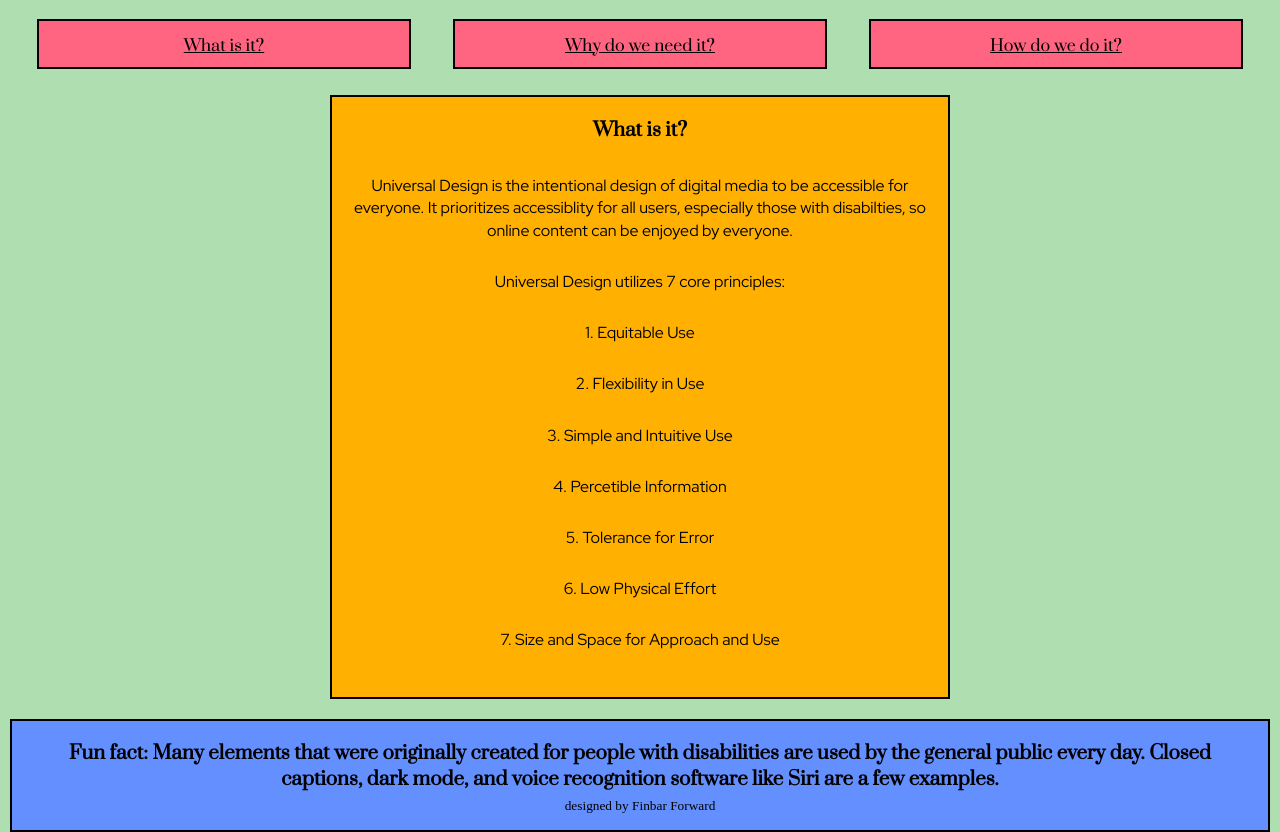
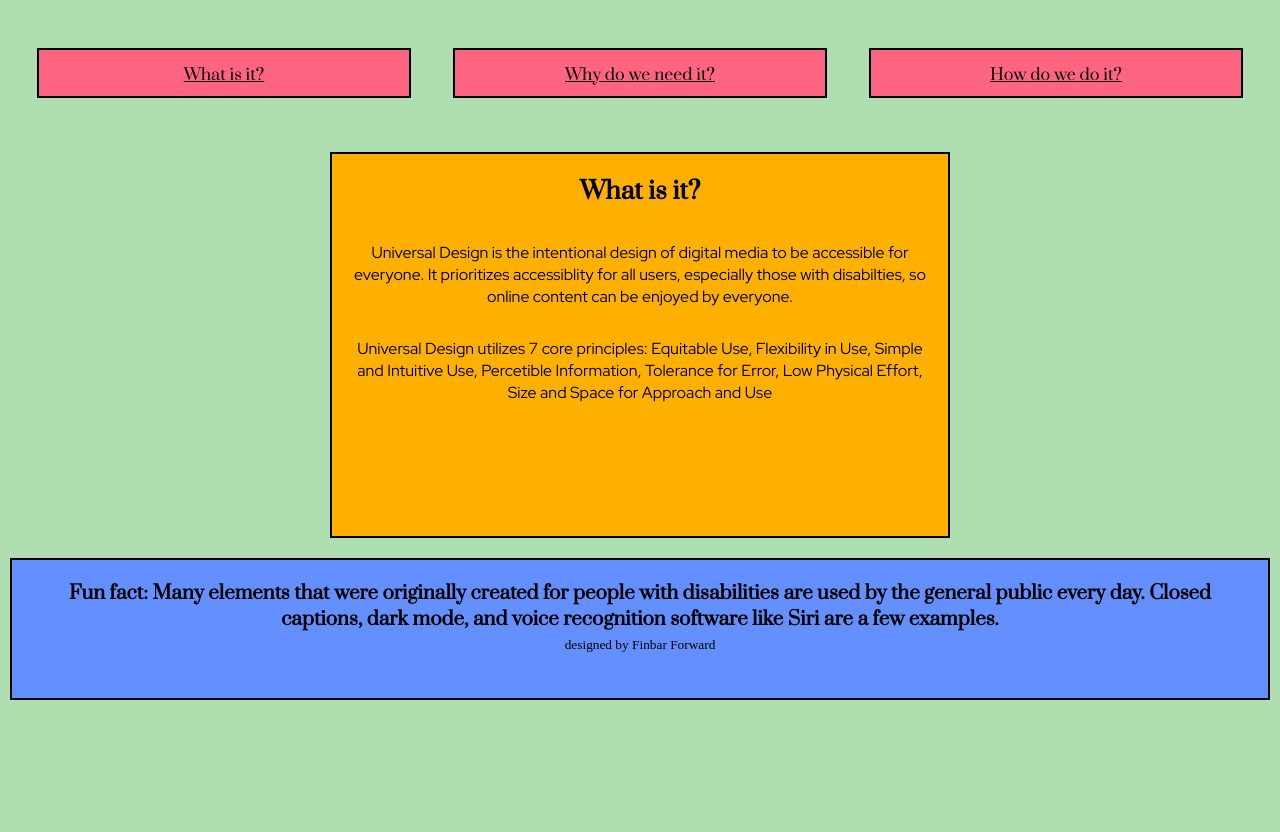
Before and after one commit to fifo1175/csci-3150-website, a plain HTML site: page index.html in a window 1280 px wide. Shown: the part 90-922 px from the top of the page. After the commit the page ends 800 px from the top, so only its background shows below. Drawn offline with Linux system fonts and the light colour scheme.

Commit message:
header and paragraph changes

```diff
--- a/index.html
+++ b/index.html
@@ -23,19 +23,11 @@
         </nav>
         <main id="mainbox">
             <section id="content">
-                <h3>What is it?</h3>
+                <h2>What is it?</h2>
                 <p>Universal Design is the intentional design of digital media to be accessible for everyone.
                     It prioritizes accessiblity for all users, especially those with disabilties, so online content can be enjoyed by everyone.
                 </p>
-                <p>Universal Design utilizes 7 core principles:</p>
-                <p>1. Equitable Use</p>
-                <p>2. Flexibility in Use</p>
-                <p>3. Simple and Intuitive Use</p>
-                <p>4. Percetible Information</p>
-                <p>5. Tolerance for Error</p>
-                <p>6. Low Physical Effort</p>
-                <p>7. Size and Space for Approach and Use</p>
-
+                <p>Universal Design utilizes 7 core principles: Equitable Use, Flexibility in Use, Simple and Intuitive Use, Percetible Information, Tolerance for Error, Low Physical Effort, Size and Space for Approach and Use</p>
             </section>
         </main>
           <footer>
```
Also changed, not shown: how.html (+1 -1 lines), why.html (+1 -1 lines).
